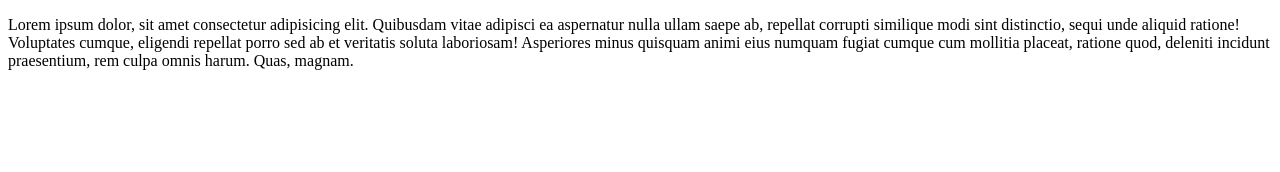
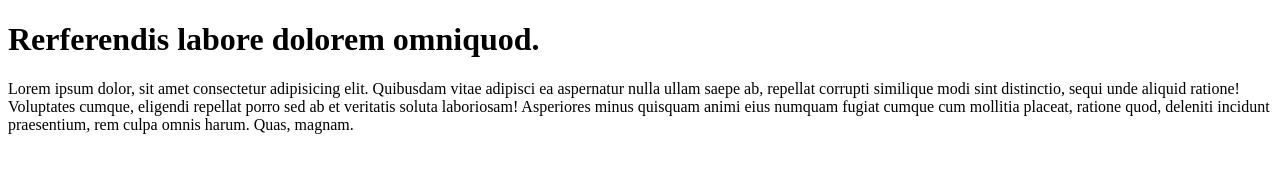
Before and after one commit to noy-bg/my-repo, a plain HTML site: page index.html in a window 1280 px wide. Drawn offline with Linux system fonts and the light colour scheme.

Commit message:
added index title

```diff
--- a/index.html
+++ b/index.html
@@ -6,6 +6,7 @@
     <title>My Repo</title>
   </head>
   <body>
+    <h1>Rerferendis labore dolorem omniquod.</h1>
     <p>
       Lorem ipsum dolor, sit amet consectetur adipisicing elit. Quibusdam vitae
       adipisci ea aspernatur nulla ullam saepe ab, repellat corrupti similique
```
